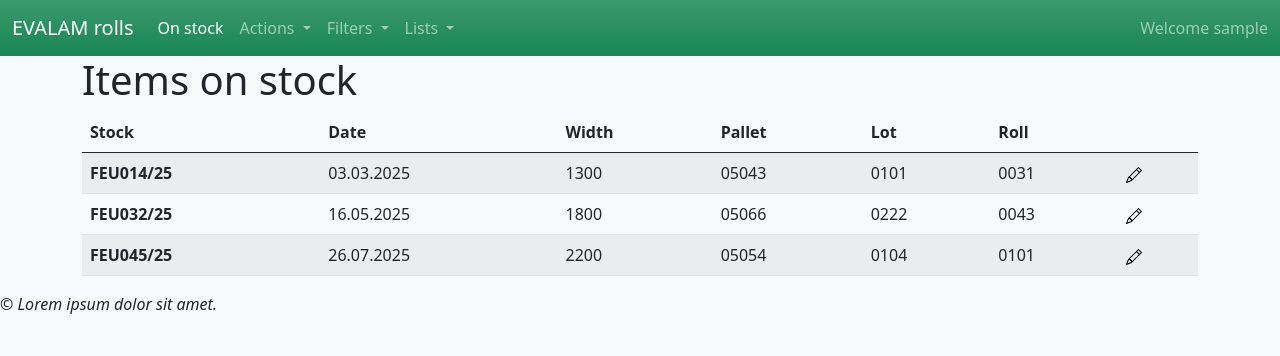
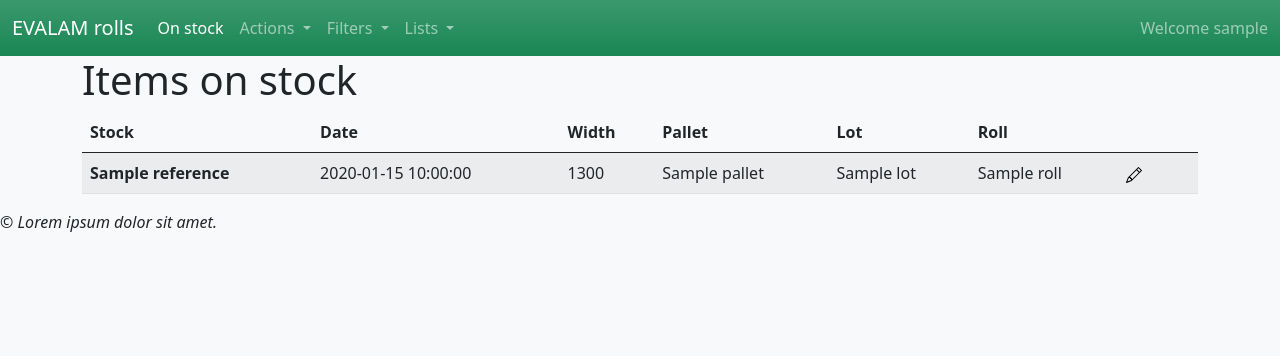
Before and after one commit to bdoobd/evalam, a FastAPI app: template app/templates/home.html in a window 1280 px wide. Shown: the top 356 px of the page. Run offline with FastAPI, Linux system fonts and the light colour scheme; the template is opened without the code that fills it: most values are stand-ins (such as "Sample title", 1, 10 or a date in 2020); parts of the project's set-up code (start-up, migrations or seed data) failed here and were passed over.

```diff
--- a/app/routes/item.py
+++ b/app/routes/item.py
@@ -44,7 +44,9 @@ async def new_item(
 async def find_items(filter: Annotated[FilterItems, Query()]):
 
     # return await ItemDAO.get_items(filter=filter.model_dump(exclude_none=True))
-    return await ItemDAO.get_items(filter)
+    items = await ItemDAO.get_items(filter)
+
+    return items
 
 
 @router.get("/item/{item_id}", summary="Получение полной информации по товару")
--- a/app/templates/home.html
+++ b/app/templates/home.html
@@ -17,13 +17,14 @@
     </tr>
   </thead>
   <tbody>
+    {% for item in items %}
     <tr>
-      <th scope="row">FEU014/25</th>
-      <td>03.03.2025</td>
+      <th scope="row">{{ item.stock.reference }}</th>
+      <td>{{ item.stock.date }}</td>
       <td>1300</td>
-      <td>05043</td>
-      <td>0101</td>
-      <td>0031</td>
+      <td>{{ item.pallet }}</td>
+      <td>{{ item.lot }}</td>
+      <td>{{ item.roll }}</td>
       <td>
         <img
           src="{{ url_for('static', path='/images/edit.svg') }}"
@@ -31,34 +32,7 @@
         />
       </td>
     </tr>
-    <tr>
-      <th scope="row">FEU032/25</th>
-      <td>16.05.2025</td>
-      <td>1800</td>
-      <td>05066</td>
-      <td>0222</td>
-      <td>0043</td>
-      <td>
-        <img
-          src="{{ url_for('static', path='/images/edit.svg') }}"
-          alt="Edit item"
-        />
-      </td>
-    </tr>
-    <tr>
-      <th scope="row">FEU045/25</th>
-      <td>26.07.2025</td>
-      <td>2200</td>
-      <td>05054</td>
-      <td>0104</td>
-      <td>0101</td>
-      <td>
-        <img
-          src="{{ url_for('static', path='/images/edit.svg') }}"
-          alt="Edit item"
-        />
-      </td>
-    </tr>
+    {% endfor %}
   </tbody>
 </table>
 {% endblock %}
--- a/app/templates/stocks.html
+++ b/app/templates/stocks.html
@@ -15,6 +15,8 @@
       <th scope="col">Note</th>
       <th scope="col" class="col-width-5">&nbsp;</th>
     </tr>
+  </thead>
+  <tbody>
     {% for stock in stocks %}
     <tr>
       <td>{{ stock.id }}</td>
@@ -40,6 +42,6 @@
       </td>
     </tr>
     {% endfor %}
-  </thead>
+  </tbody>
 </table>
 {% endblock %}
```
Also changed, not shown: app/dao/item.py (+29 -8 lines), app/routes/frontend.py (+9 -2 lines), app/schemas/item.py (+16 -1 lines).
